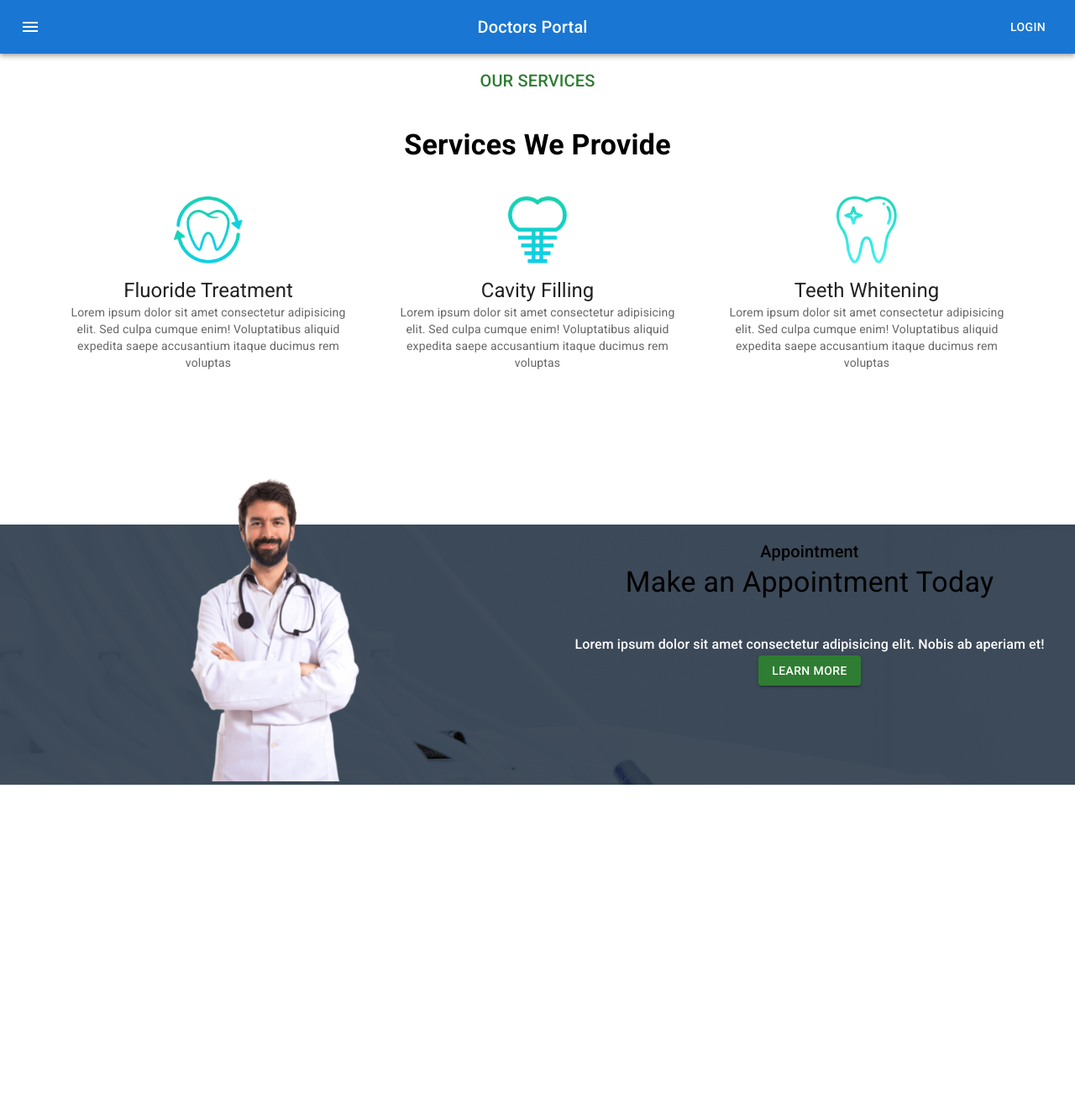
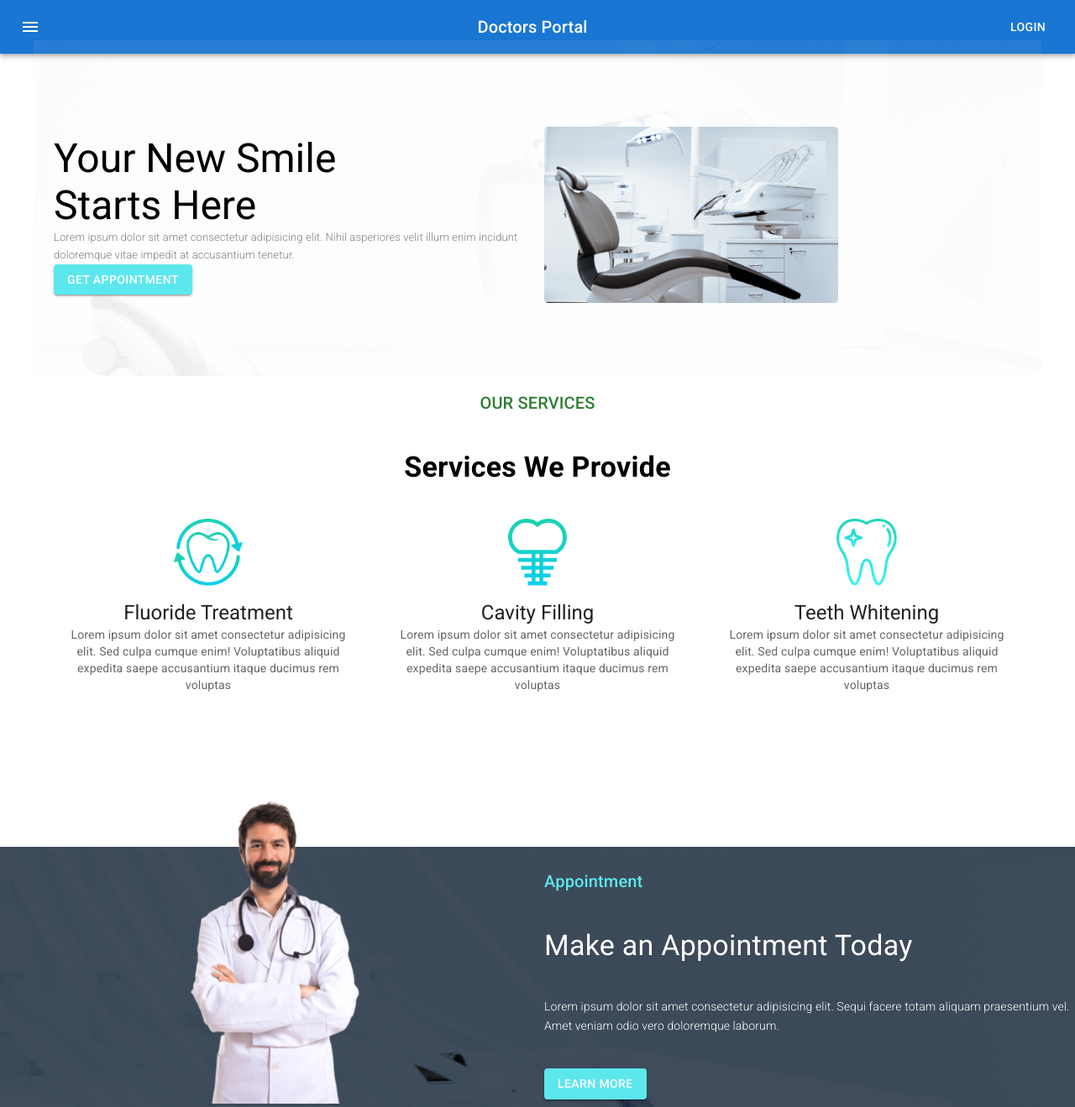
Before and after one commit to ProgrammingHero1/batch4-doctors-portal-client-router-v6-module-76, a React (Create React App) app: page / in a window 1280 px wide. Shown: the whole page at 84% size. Before the commit the page ends 935 px from the top, so only its background shows below. Built offline with nearby package versions, Linux system fonts and the light colour scheme.

Commit message:
top banner

```diff
--- a/src/Pages/Home/AppointmentBanner/AppointmentBanner.js
+++ b/src/Pages/Home/AppointmentBanner/AppointmentBanner.js
@@ -21,17 +21,24 @@
                         style={{ width: 400, marginTop: '-110px' }}
                         src={doctor} alt="" />
                 </Grid>
-                <Grid item xs={12} md={6}>
-                    <Typography variant="h6">
-                        Appointment
-                    </Typography>
-                    <Typography variant="h4">
-                        Make an Appointment Today
-                    </Typography>
-                    <Typography style={{ color: 'white' }} variant="h6" sx={{ fontSize: 16, mt: 5 }}>
-                        Lorem ipsum dolor sit amet consectetur adipisicing elit. Nobis ab aperiam et!
-                    </Typography>
-                    <Button variant="contained" color="success">Learn More</Button>
+                <Grid item xs={12} md={6} sx={{
+                    display: 'flex',
+                    justifyContent: 'flex-start',
+                    alignItems: 'center',
+                    textAlign: 'left'
+                }}>
+                    <Box>
+                        <Typography variant="h6" sx={{ mb: 5 }} style={{ color: '#5CE7ED' }}>
+                            Appointment
+                        </Typography>
+                        <Typography variant="h4" style={{ color: 'white' }}>
+                            Make an Appointment Today
+                        </Typography>
+                        <Typography variant="h6" sx={{ my: 5 }} style={{ color: 'white', fontSize: 14, fontWeight: 300 }}>
+                            Lorem ipsum dolor sit amet consectetur adipisicing elit. Sequi facere totam aliquam praesentium vel. Amet veniam odio vero doloremque laborum.
+                        </Typography>
+                        <Button variant="contained" style={{ backgroundColor: '#5CE7ED' }}>Learn More</Button>
+                    </Box>
                 </Grid>
             </Grid>
         </Box>
--- /dev/null
+++ b/src/Pages/Home/Banner/Banner.js
@@ -0,0 +1,45 @@
+import React from 'react';
+import Grid from '@mui/material/Grid';
+import chair from '../../../images/chair.png';
+import bg from '../../../images/bg.png';
+import { Typography, Button, Container } from '@mui/material';
+import Box from '@mui/material/Box';
+
+
+const bannerBg = {
+    background: `url(${bg})`,
+
+}
+
+const verticalCenter = {
+    display: 'flex',
+    alignItems: 'center',
+    height: 400
+}
+
+const Banner = () => {
+    return (
+        <Container style={bannerBg} sx={{ flexGrow: 1 }}>
+            <Grid container spacing={2}>
+                <Grid item style={{ ...verticalCenter, textAlign: 'left' }} xs={12} md={6}>
+                    <Box>
+                        <Typography variant="h3">
+                            Your New Smile <br />
+                            Starts Here
+                        </Typography>
+                        <Typography variant="h6" sx={{ fontSize: 13, fontWeight: 300, color: 'gray' }}>
+                            Lorem ipsum dolor sit amet consectetur adipisicing elit. Nihil asperiores velit illum enim incidunt doloremque vitae impedit at accusantium tenetur.
+                        </Typography>
+                        <Button variant="contained" style={{ backgroundColor: '#5CE7ED' }}>Get Appointment</Button>
+                    </Box>
+                </Grid>
+                <Grid item xs={12} md={6} style={verticalCenter} >
+                    <img style={{ width: '350px' }} src={chair} alt="" />
+                </Grid>
+
+            </Grid>
+        </Container>
+    );
+};
+
+export default Banner;
--- a/src/Pages/Home/Home/Home.js
+++ b/src/Pages/Home/Home/Home.js
@@ -1,12 +1,14 @@
 import React from 'react';
 import Navigation from '../../Shared/Navigation/Navigation';
 import AppointmentBanner from '../AppointmentBanner/AppointmentBanner';
+import Banner from '../Banner/Banner';
 import Services from '../Services/Services';
 
 const Home = () => {
     return (
         <div>
             <Navigation></Navigation>
+            <Banner></Banner>
             <Services></Services>
             <AppointmentBanner></AppointmentBanner>
         </div>
```
